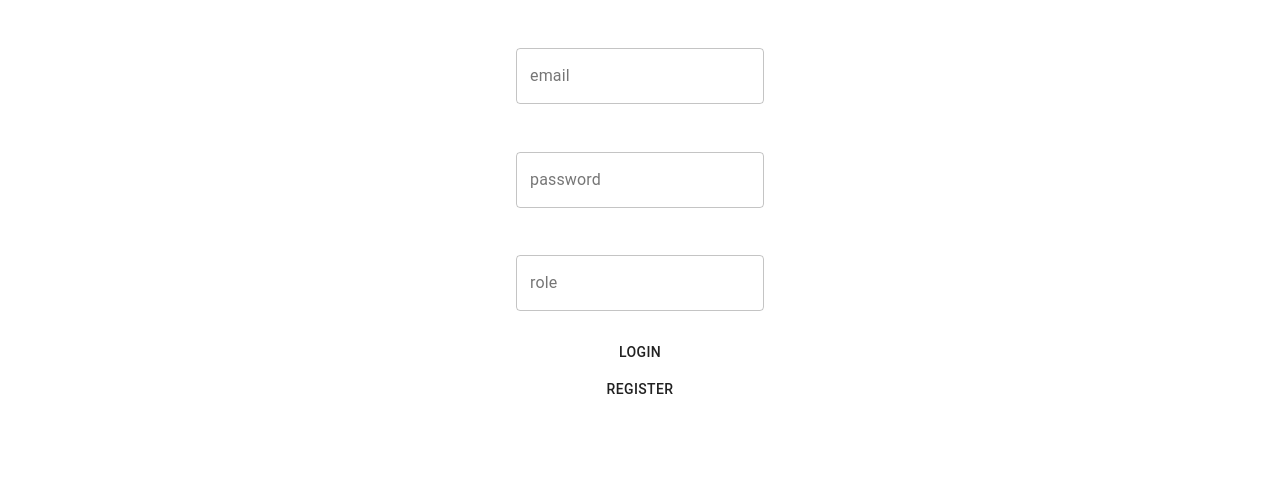
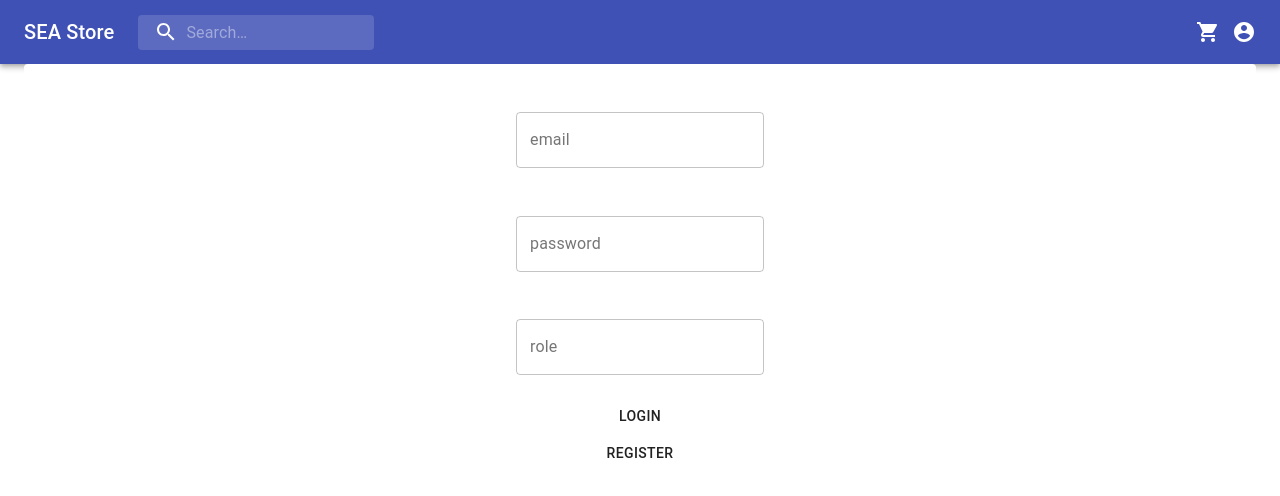
Before and after one commit to JoshEvan/SEA-Store, a React (Create React App) app: page /login in a window 1280 px wide. Shown: the top 496 px of the page. Built offline with nearby package versions, Linux system fonts and the light colour scheme.

Commit message:
connect header with login page

```diff
--- a/src/components/organism/header.js
+++ b/src/components/organism/header.js
@@ -14,7 +14,7 @@ import AccountCircle from '@material-ui/icons/AccountCircle';
 import MailIcon from '@material-ui/icons/Mail';
 import NotificationsIcon from '@material-ui/icons/Notifications';
 import MoreIcon from '@material-ui/icons/MoreVert';
-import { Link } from 'react-router-dom';
+import { Link, useHistory } from 'react-router-dom';
 import ShoppingCartIcon from '@material-ui/icons/ShoppingCart';
 
 
@@ -90,6 +90,8 @@ export function Header(props) {
   const isMenuOpen = Boolean(anchorEl);
   const isMobileMenuOpen = Boolean(mobileMoreAnchorEl);
 
+  const history = useHistory();
+
   const handleProfileMenuOpen = (event) => {
     setAnchorEl(event.currentTarget);
   };
@@ -110,7 +112,7 @@ export function Header(props) {
   };
 
   const handleLogIn = () => {
-    alert("log in")
+    history.push('/login')
     setAnchorEl(null);
     handleMobileMenuClose();
   };
--- a/src/pages/login.js
+++ b/src/pages/login.js
@@ -12,6 +12,7 @@ import { Link } from "react-router-dom";
 import * as yup from "yup";
 import { Redirect, useHistory, withRouter } from "react-router-dom";
 import { login } from "../services/users";
+import { Header } from '../components/organism';
 
 const validationSchema = yup.object({
   email: yup.string().email().required("Email must be filled"),
@@ -85,6 +86,7 @@ export class LoginPage extends React.Component {
 
     return (
       <div>
+        <Header></Header>
         <Container style={{ textAlign: "center" }}>
           <Paper elevation={0} style={{ padding: "2%" }}>
             {this.state.snackbar.isShown && (
```
